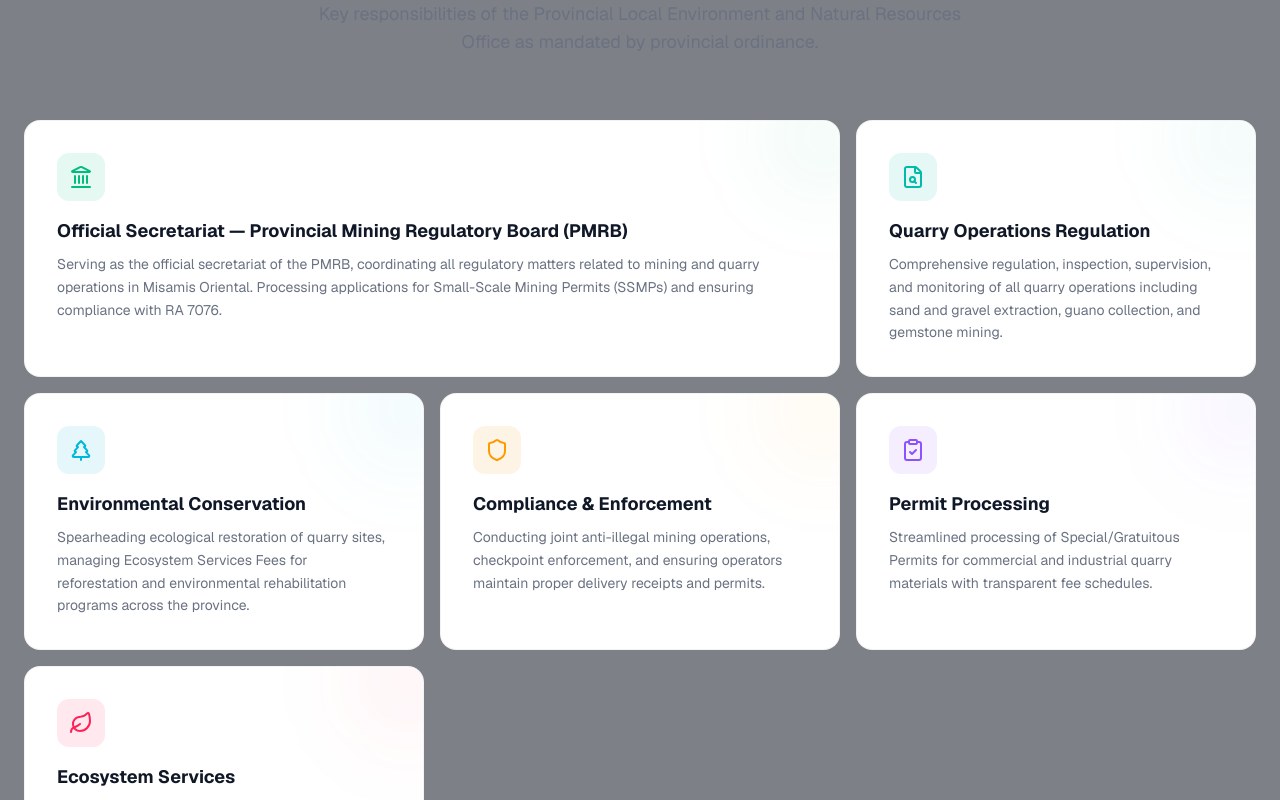
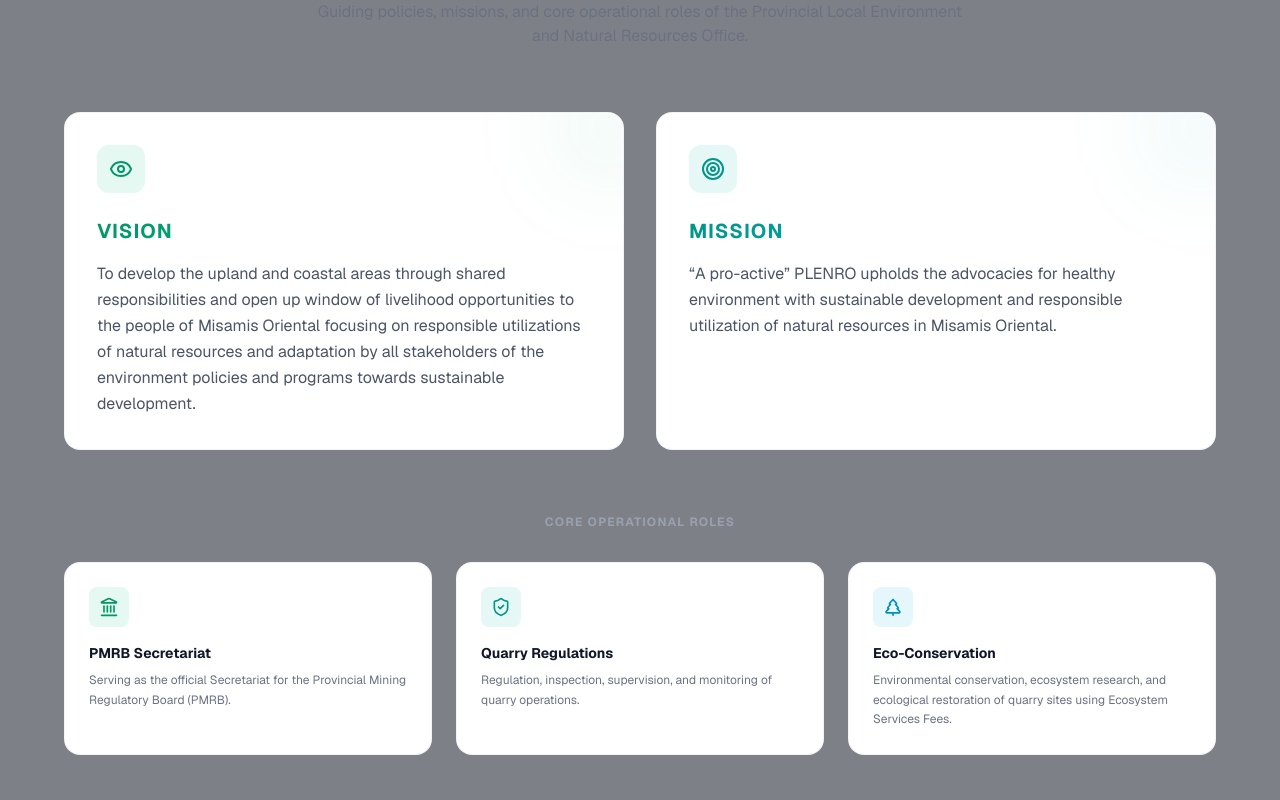
Before and after one commit to angelorabaya/PLENROLANDINGPAGE, a Next.js app: page / in a window 1280 px wide. Shown: the part 980-1780 px from the top of the page. Built offline with nearby package versions, Linux system fonts and the light colour scheme.

Commit message:
feat: replace Mandate section content with Vision, Mission, and Roles

```diff
--- a/src/components/landing/mandate-section.tsx
+++ b/src/components/landing/mandate-section.tsx
@@ -1,159 +1,133 @@
 'use client'
 
 import { motion } from 'framer-motion'
-import { Shield, FileSearch, TreePine, Landmark, ClipboardCheck, Leaf } from 'lucide-react'
-
-const mandateCards = [
-  {
-    icon: Landmark,
-    title: 'Official Secretariat — Provincial Mining Regulatory Board (PMRB)',
-    description:
-      'Serving as the official secretariat of the PMRB, coordinating all regulatory matters related to mining and quarry operations in Misamis Oriental. Processing applications for Small-Scale Mining Permits (SSMPs) and ensuring compliance with RA 7076.',
-    accent: 'emerald',
-    span: 'lg:col-span-2',
-  },
-  {
-    icon: FileSearch,
-    title: 'Quarry Operations Regulation',
-    description:
-      'Comprehensive regulation, inspection, supervision, and monitoring of all quarry operations including sand and gravel extraction, guano collection, and gemstone mining.',
-    accent: 'teal',
-    span: '',
-  },
-  {
-    icon: TreePine,
-    title: 'Environmental Conservation',
-    description:
-      'Spearheading ecological restoration of quarry sites, managing Ecosystem Services Fees for reforestation and environmental rehabilitation programs across the province.',
-    accent: 'cyan',
-    span: '',
-  },
-  {
-    icon: Shield,
-    title: 'Compliance & Enforcement',
-    description:
-      'Conducting joint anti-illegal mining operations, checkpoint enforcement, and ensuring operators maintain proper delivery receipts and permits.',
-    accent: 'amber',
-    span: '',
-  },
-  {
-    icon: ClipboardCheck,
-    title: 'Permit Processing',
-    description:
-      'Streamlined processing of Special/Gratuitous Permits for commercial and industrial quarry materials with transparent fee schedules.',
-    accent: 'violet',
-    span: '',
-  },
-  {
-    icon: Leaf,
-    title: 'Ecosystem Services',
-    description:
-      'Implementing the Three (3) Percent Ecosystem Services Fee from gross sales for environmental protection, conservation, and ecological research.',
-    accent: 'rose',
-    span: 'lg:col-span-1',
-  },
-]
-
-const accentClasses: Record<string, { iconBg: string; iconText: string; border: string; shadow: string; blob: string; blobHover: string }> = {
-  emerald: {
-    iconBg: 'bg-emerald-500/10',
-    iconText: 'text-emerald-500',
-    border: 'hover:border-emerald-500/30',
-    shadow: 'hover:shadow-emerald-500/5',
-    blob: 'bg-emerald-500/5',
-    blobHover: 'group-hover:bg-emerald-500/10',
-  },
-  teal: {
-    iconBg: 'bg-teal-500/10',
-    iconText: 'text-teal-500',
-    border: 'hover:border-teal-500/30',
-    shadow: 'hover:shadow-teal-500/5',
-    blob: 'bg-teal-500/5',
-    blobHover: 'group-hover:bg-teal-500/10',
-  },
-  cyan: {
-    iconBg: 'bg-cyan-500/10',
-    iconText: 'text-cyan-500',
-    border: 'hover:border-cyan-500/30',
-    shadow: 'hover:shadow-cyan-500/5',
-    blob: 'bg-cyan-500/5',
-    blobHover: 'group-hover:bg-cyan-500/10',
-  },
-  amber: {
-    iconBg: 'bg-amber-500/10',
-    iconText: 'text-amber-500',
-    border: 'hover:border-amber-500/30',
-    shadow: 'hover:shadow-amber-500/5',
-    blob: 'bg-amber-500/5',
-    blobHover: 'group-hover:bg-amber-500/10',
-  },
-  violet: {
-    iconBg: 'bg-violet-500/10',
-    iconText: 'text-violet-500',
-    border: 'hover:border-violet-500/30',
-    shadow: 'hover:shadow-violet-500/5',
-    blob: 'bg-violet-500/5',
-    blobHover: 'group-hover:bg-violet-500/10',
-  },
-  rose: {
-    iconBg: 'bg-rose-500/10',
-    iconText: 'text-rose-500',
-    border: 'hover:border-rose-500/30',
-    shadow: 'hover:shadow-rose-500/5',
-    blob: 'bg-rose-500/5',
-    blobHover: 'group-hover:bg-rose-500/10',
-  },
-}
+import { Eye, Target, Landmark, ShieldCheck, TreePine } from 'lucide-react'
 
 export default function MandateSection() {
   return (
     <section id="mandate" className="py-24 px-6 bg-gray-50/50 dark:bg-gray-900/50">
+      <div className="max-w-6xl mx-auto">
         {/* Section Heading */}
-      <div className="text-center">
+        <div className="text-center mb-16">
           <div className="w-12 h-1 bg-gradient-to-r from-emerald-500 to-teal-500 rounded-full mx-auto mb-6" />
-        <h2 className="text-3xl md:text-4xl font-bold text-gray-900 dark:text-white mb-4 text-center">
+          <h2 className="text-3xl md:text-4xl font-bold text-gray-900 dark:text-white mb-4">
             Our Mandate &amp; Role
           </h2>
-        <p className="text-lg text-gray-500 dark:text-gray-400 max-w-2xl mx-auto text-center mb-16">
-          Key responsibilities of the Provincial Local Environment and Natural Resources Office as mandated by provincial ordinance.
+          <p className="text-gray-500 dark:text-gray-400 max-w-2xl mx-auto text-sm md:text-base">
+            Guiding policies, missions, and core operational roles of the Provincial Local Environment and Natural Resources Office.
           </p>
         </div>
 
-      {/* Bento Grid */}
-      <div className="grid grid-cols-1 md:grid-cols-2 lg:grid-cols-3 gap-4 max-w-7xl mx-auto">
-        {mandateCards.map((card, index) => {
-          const colors = accentClasses[card.accent]
-          const Icon = card.icon
+        {/* Vision & Mission Grid */}
+        <div className="grid grid-cols-1 md:grid-cols-2 gap-8 mb-12">
+          {/* Vision Card */}
+          <motion.div
+            initial={{ opacity: 0, y: 20 }}
+            whileInView={{ opacity: 1, y: 0 }}
+            viewport={{ once: true }}
+            transition={{ duration: 0.5 }}
+            className="group relative overflow-hidden rounded-2xl p-8 bg-white dark:bg-gray-800/50 border border-gray-200/50 dark:border-gray-700/50 hover:border-emerald-500/30 hover:shadow-xl hover:shadow-emerald-500/5 transition-all duration-500"
+          >
+            <div className="absolute -top-12 -right-12 w-32 h-32 bg-emerald-500/5 group-hover:bg-emerald-500/10 rounded-full blur-2xl transition-all duration-500" />
+            <div className="w-12 h-12 rounded-xl bg-emerald-500/10 flex items-center justify-center mb-6 relative z-10">
+              <Eye className="text-emerald-600 dark:text-emerald-400" size={24} />
+            </div>
+            <h3 className="text-xl font-bold text-gray-900 dark:text-white mb-4 uppercase tracking-wider text-transparent bg-clip-text bg-gradient-to-r from-emerald-600 to-teal-500">
+              Vision
+            </h3>
+            <p className="text-gray-600 dark:text-gray-300 leading-relaxed text-sm md:text-base relative z-10">
+              To develop the upland and coastal areas through shared responsibilities and open up window of livelihood opportunities to the people of Misamis Oriental focusing on responsible utilizations of natural resources and adaptation by all stakeholders of the environment policies and programs towards sustainable development.
+            </p>
+          </motion.div>
 
-          return (
+          {/* Mission Card */}
           <motion.div
-              key={card.title}
-              initial={{ opacity: 0, y: 40 }}
+            initial={{ opacity: 0, y: 20 }}
             whileInView={{ opacity: 1, y: 0 }}
-              transition={{ duration: 0.5, delay: index * 0.1 }}
             viewport={{ once: true }}
-              className={`group relative overflow-hidden rounded-2xl p-6 md:p-8 bg-white dark:bg-gray-800/50 border border-gray-200/50 dark:border-gray-700/50 ${colors.border} transition-all duration-500 hover:shadow-lg ${colors.shadow} ${card.span}`}
+            transition={{ duration: 0.5, delay: 0.15 }}
+            className="group relative overflow-hidden rounded-2xl p-8 bg-white dark:bg-gray-800/50 border border-gray-200/50 dark:border-gray-700/50 hover:border-teal-500/30 hover:shadow-xl hover:shadow-teal-500/5 transition-all duration-500"
           >
-              {/* Decorative gradient blob */}
-              <div
-                className={`absolute -top-12 -right-12 w-32 h-32 ${colors.blob} rounded-full blur-2xl ${colors.blobHover} transition-all duration-500`}
-              />
-
-              {/* Icon */}
-              <div className={`w-12 h-12 rounded-xl ${colors.iconBg} flex items-center justify-center mb-4 relative z-10`}>
-                <Icon className={colors.iconText} size={24} />
+            <div className="absolute -top-12 -right-12 w-32 h-32 bg-teal-500/5 group-hover:bg-teal-500/10 rounded-full blur-2xl transition-all duration-500" />
+            <div className="w-12 h-12 rounded-xl bg-teal-500/10 flex items-center justify-center mb-6 relative z-10">
+              <Target className="text-teal-600 dark:text-teal-400" size={24} />
+            </div>
+            <h3 className="text-xl font-bold text-gray-900 dark:text-white mb-4 uppercase tracking-wider text-transparent bg-clip-text bg-gradient-to-r from-teal-600 to-cyan-500">
+              Mission
+            </h3>
+            <p className="text-gray-600 dark:text-gray-300 leading-relaxed text-sm md:text-base relative z-10">
+              &ldquo;A pro-active&rdquo; PLENRO upholds the advocacies for healthy environment with sustainable development and responsible utilization of natural resources in Misamis Oriental.
+            </p>
+          </motion.div>
         </div>
 
-              {/* Content */}
-              <h3 className="text-lg font-bold text-gray-900 dark:text-white mb-2 relative z-10">
-                {card.title}
+        {/* Roles Heading */}
+        <div className="text-center mt-16 mb-8">
+          <h3 className="text-xs font-bold text-gray-400 uppercase tracking-widest">
+            Core Operational Roles
           </h3>
-              <p className="text-sm text-gray-500 dark:text-gray-400 leading-relaxed relative z-10">
-                {card.description}
+        </div>
+
+        {/* Roles Grid */}
+        <div className="grid grid-cols-1 md:grid-cols-3 gap-6">
+          {/* Role 1 */}
+          <motion.div
+            initial={{ opacity: 0, y: 20 }}
+            whileInView={{ opacity: 1, y: 0 }}
+            viewport={{ once: true }}
+            transition={{ duration: 0.4 }}
+            className="group relative overflow-hidden rounded-2xl p-6 bg-white dark:bg-gray-800/50 border border-gray-200/50 dark:border-gray-700/50 hover:shadow-md transition-all duration-300"
+          >
+            <div className="w-10 h-10 rounded-lg bg-emerald-500/10 flex items-center justify-center mb-4">
+              <Landmark className="text-emerald-600 dark:text-emerald-400" size={20} />
+            </div>
+            <h4 className="font-bold text-gray-900 dark:text-white mb-2 text-sm">
+              PMRB Secretariat
+            </h4>
+            <p className="text-gray-500 dark:text-gray-400 text-xs leading-relaxed">
+              Serving as the official Secretariat for the Provincial Mining Regulatory Board (PMRB).
             </p>
           </motion.div>
-          )
-        })}
+
+          {/* Role 2 */}
+          <motion.div
+            initial={{ opacity: 0, y: 20 }}
+            whileInView={{ opacity: 1, y: 0 }}
+            viewport={{ once: true }}
+            transition={{ duration: 0.4, delay: 0.1 }}
+            className="group relative overflow-hidden rounded-2xl p-6 bg-white dark:bg-gray-800/50 border border-gray-200/50 dark:border-gray-700/50 hover:shadow-md transition-all duration-300"
+          >
+            <div className="w-10 h-10 rounded-lg bg-teal-500/10 flex items-center justify-center mb-4">
+              <ShieldCheck className="text-teal-600 dark:text-teal-400" size={20} />
+            </div>
+            <h4 className="font-bold text-gray-900 dark:text-white mb-2 text-sm">
+              Quarry Regulations
+            </h4>
+            <p className="text-gray-500 dark:text-gray-400 text-xs leading-relaxed">
+              Regulation, inspection, supervision, and monitoring of quarry operations.
+            </p>
+          </motion.div>
+
+          {/* Role 3 */}
+          <motion.div
+            initial={{ opacity: 0, y: 20 }}
+            whileInView={{ opacity: 1, y: 0 }}
+            viewport={{ once: true }}
+            transition={{ duration: 0.4, delay: 0.2 }}
+            className="group relative overflow-hidden rounded-2xl p-6 bg-white dark:bg-gray-800/50 border border-gray-200/50 dark:border-gray-700/50 hover:shadow-md transition-all duration-300"
+          >
+            <div className="w-10 h-10 rounded-lg bg-cyan-500/10 flex items-center justify-center mb-4">
+              <TreePine className="text-cyan-600 dark:text-cyan-400" size={20} />
+            </div>
+            <h4 className="font-bold text-gray-900 dark:text-white mb-2 text-sm">
+              Eco-Conservation
+            </h4>
+            <p className="text-gray-500 dark:text-gray-400 text-xs leading-relaxed">
+              Environmental conservation, ecosystem research, and ecological restoration of quarry sites using Ecosystem Services Fees.
+            </p>
+          </motion.div>
+        </div>
+
       </div>
     </section>
   )
```
Lines whose indentation alone changed are shown as unchanged.
